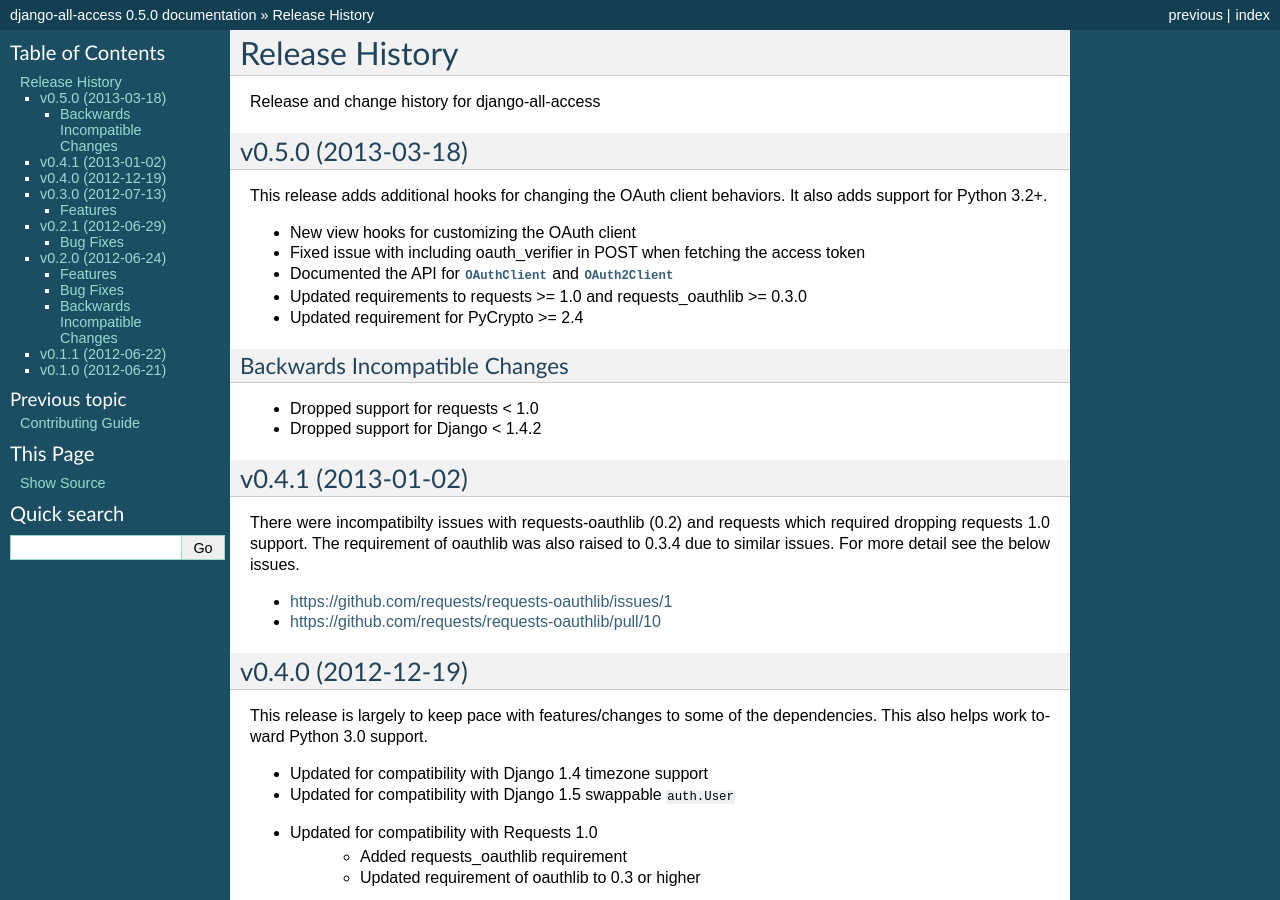
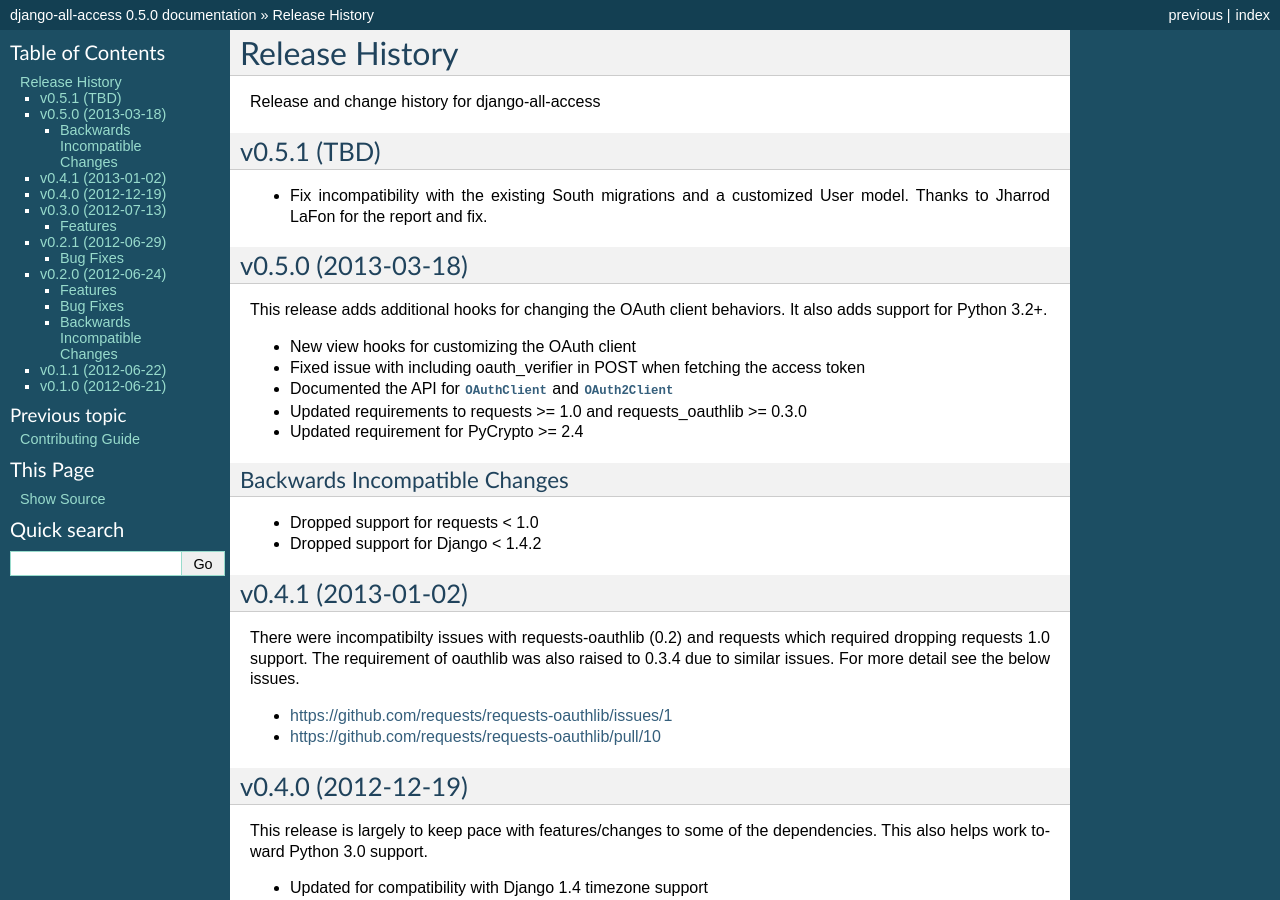
Before and after one commit to mlavin/django-all-access, a Sphinx documentation site: the page built from docs/releases.rst, in a window 1280 px wide and 900 px high. Built offline with Sphinx 7.4.7, drawn with Linux system fonts in a browser that asks for light colours.

Commit message:
Add release note for the migration change and add @jlafon to the AUTHORS file.

```diff
--- a/docs/releases.rst
+++ b/docs/releases.rst
@@ -2,6 +2,12 @@
 ====================================
 
 Release and change history for django-all-access
+
+
+v0.5.1 (TBD)
+------------------------------------
+
+- Fix incompatibility with the existing South migrations and a customized User model. Thanks to Jharrod LaFon for the report and fix.
 
 
 v0.5.0 (2013-03-18)
```
Also changed, not shown: 1 other file.
